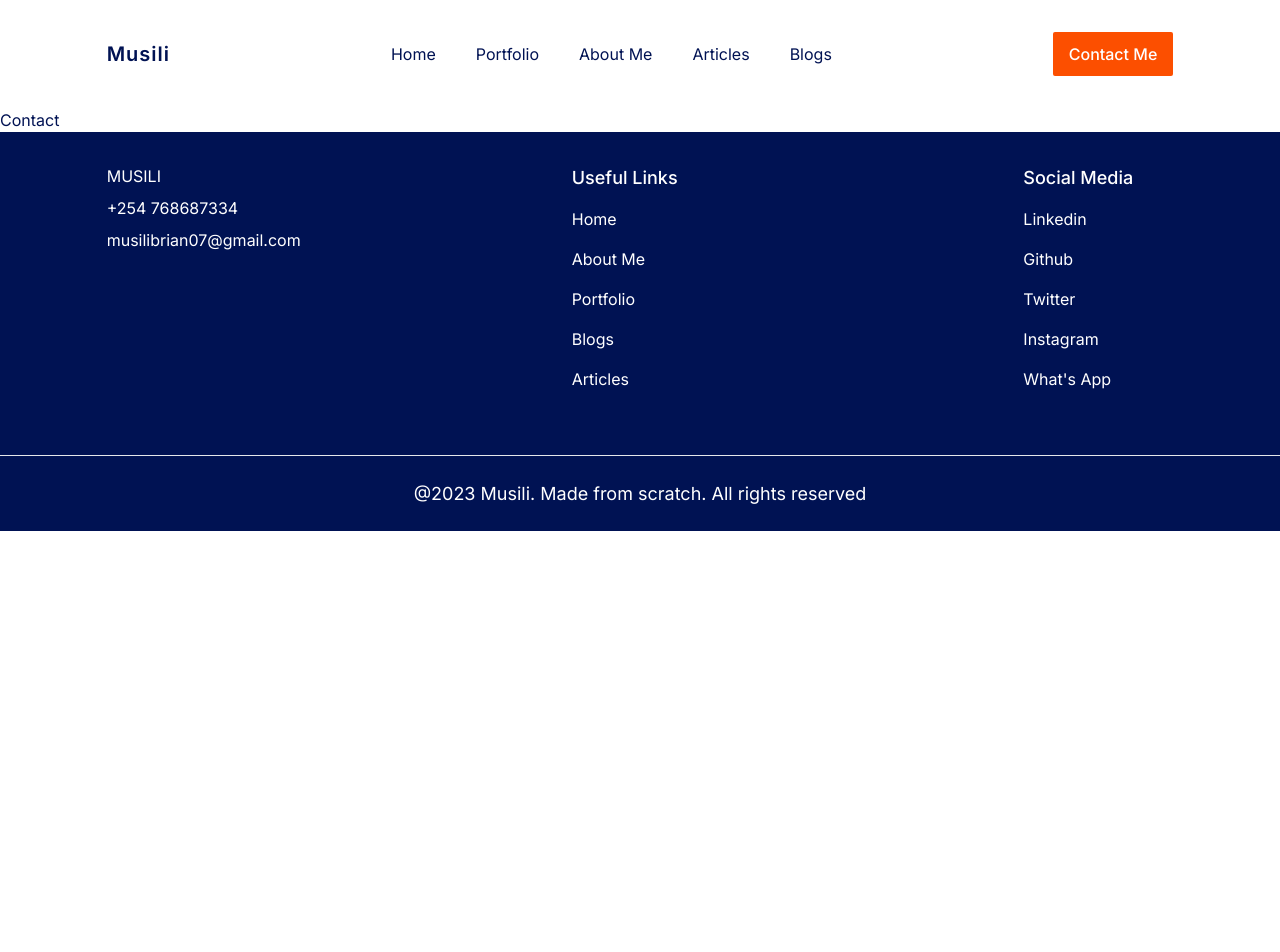
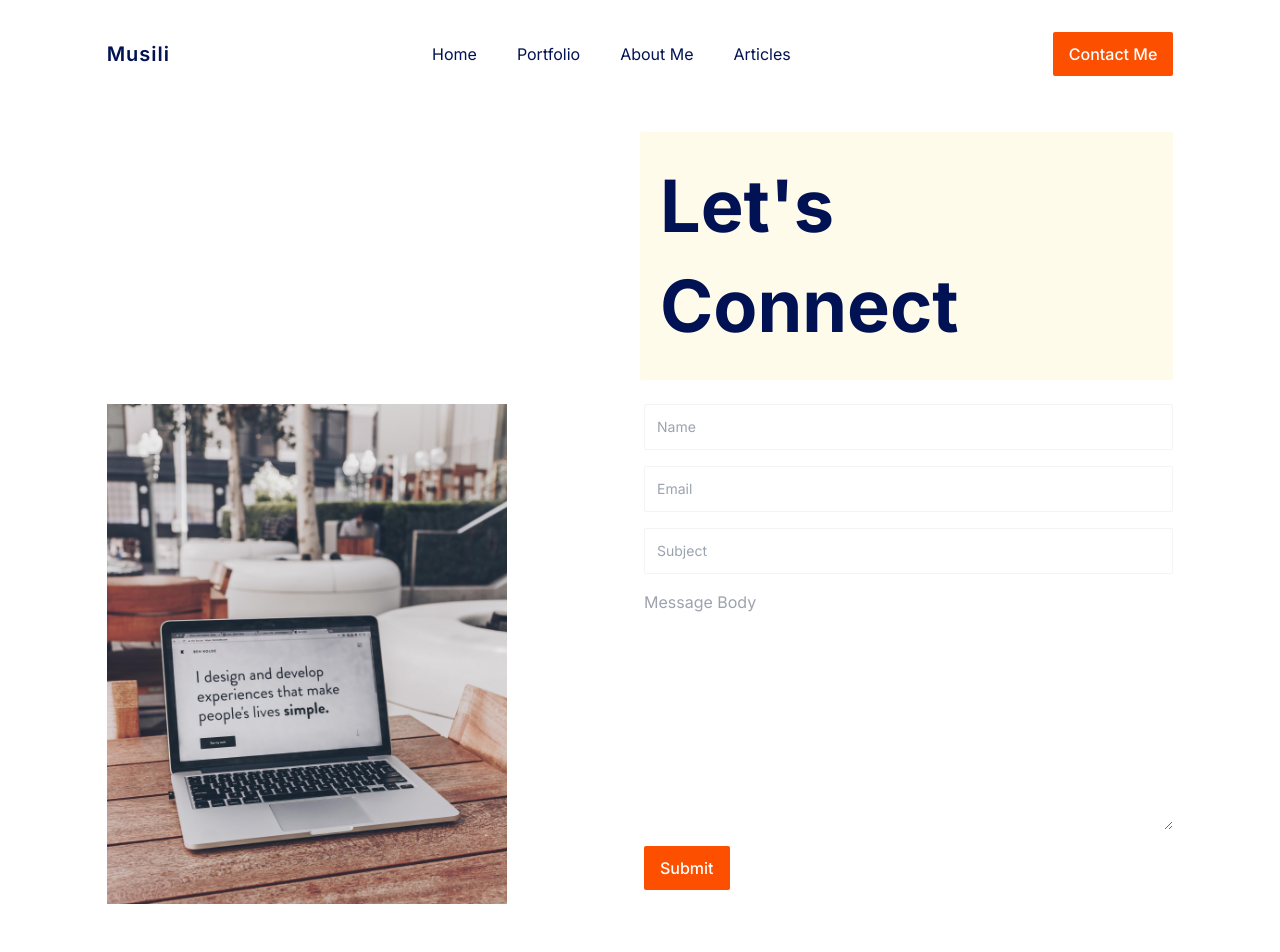
Before and after one commit to MusiliC/Portfolio-v3, a Next.js app: page /contact in a window 1280 px wide. Shown: the top 952 px of the page. Before the commit the page ends 800 px from the top, so only its background shows below. Built offline with nearby package versions, Linux system fonts and the light colour scheme.

Commit message:
Progress portfolio

```diff
--- a/app/articles/page.jsx
+++ b/app/articles/page.jsx
@@ -1,9 +1,12 @@
+import ArticlesComponent from '@/components/articles/ArticlesComponent'
 import React from 'react'
 
 const Articles = () => {
   return (
-    <div>Articles</div>
-  )
+    <div className="min-h-[70vh] lg:min-h-[85vh] ">
+      <ArticlesComponent />
+    </div>
+  );
 }
 
 export default Articles
--- a/app/contact/page.jsx
+++ b/app/contact/page.jsx
@@ -1,9 +1,12 @@
+import ContactComponent from '@/components/contact/ContactComponent'
 import React from 'react'
 
 function Contact() {
   return (
-    <div>Contact</div>
-  )
+    <div className="min-h-[70vh] lg:min-h-[85vh] ">
+      <ContactComponent />
+    </div>
+  );
 }
 
 export default Contact
--- a/app/globals.css
+++ b/app/globals.css
@@ -14,3 +14,7 @@ body,
   font-family: "DM Sana", sans-serif;
   @apply text-primary-100;
 }
+
+.formInput{
+  @apply p-3 text-sm outline-none bg-transparent border border-gray-100 rounded-sm;
+}
--- a/components/about/AboutComponent.jsx
+++ b/components/about/AboutComponent.jsx
@@ -3,6 +3,7 @@ import Image from "next/image";
 import React from "react";
 import Musili from "public/try.png";
 import Button from "../shared/Button";
+import { tools } from "@/constants";
 
 const AboutComponent = () => {
   return (
@@ -36,7 +37,7 @@ const AboutComponent = () => {
         </div>
 
         {/* about me */}
-        <div className={` md:w-5/6 lg:w-2/3  mx-auto`}>
+        <div className={`${styles.paddingY} md:w-5/6 lg:w-2/3  mx-auto`}>
           <p className={`${styles.paragraph} `}>
             Lorem ipsum dolor sit amet consectetur, adipisicing elit. Ex
             similique sunt numquam temporibus amet, reiciendis fugit rerum quia
@@ -44,7 +45,6 @@ const AboutComponent = () => {
             dignissimos aspernatur magni? Nisi velit veniam dicta neque culpa
             alias numquam, assumenda mollitia provident, cum facere incidunt
             voluptatibus reprehenderit labore perferendis fuga veritatis! Lorem
-
           </p>
           <br />
 
@@ -60,9 +60,28 @@ const AboutComponent = () => {
       </section>
 
       {/* skills and experience */}
-      <section className={`${styles.paddingY} bg-secondary-500`}>
-        <div className={`${styles.paddingY} w-5/6 mx-auto`}>
-          <p>skills and experience</p>
+      <section className={`${styles.paddingY}  bg-secondary-500`}>
+        <div
+          className={`${styles.paddingY} flex flex-col gap-5 items-center md:flex-row w-5/6 mx-auto`}
+        >
+          {/* stack tech */}
+          <div
+            className={`${styles.paddingY} flex-1 grid grid-cols-3 lg:grid-cols-4 justify-between  gap-5`}
+          >
+            {tools.map((tool) => (
+              <div key={tool.name} className="flex  items-center flex-col">
+                <Image
+                  src={tool.icon}
+                  alt={tool.name}
+                  className="h-[40px] w-[40px]  object-cover"
+                />
+                <p className={`${styles.paragraph}`}>{tool.name}</p>
+              </div>
+            ))}
+          </div>
+
+          {/* experience level */}
+          <div className="flex-1"></div>
         </div>
       </section>
     </>
--- /dev/null
+++ b/components/articles/ArticlesComponent.jsx
@@ -0,0 +1,44 @@
+import { articles } from "@/constants";
+import styles from "@/style";
+import Image from "next/image";
+import React from "react";
+import Header from "../shared/Header";
+
+const ArticlesComponent = () => {
+  return (
+    <section className="w-full">
+      {/* header */}
+      <div>
+        <Header title="Articles" />
+      </div>
+
+      <div className={`${styles.paddingY} lg:w-4/6  w-5/6 mx-auto`}>
+        {articles.map((article) => (
+          <div
+            className={`${styles.paddingY}  flex flex-col-reverse md:flex-row md:items-center gap-4 border-t border-b  py-5 border-gray-300 md:gap-[30px] lg:gap-[70px]`}
+          >
+            {/* title and desc */}
+            <div className="flex-1 flex-col gap-3 px-2 ">
+              <h1 className="font-semibold font-poppins md:text-[20px] text-secondary-100 text-[18px]">
+                {article.name}
+              </h1>
+
+              <p className={`${styles.paragraph}`}>{article.desc}</p>
+            </div>
+
+            {/* image */}
+            <div className="md:w-[40%] px-2 lg:w-[25%] flex cursor-pointer justify-center">
+              <Image
+                src={article.image}
+                alt={article.name}
+                className="h-[180px] md:h-[150px] w-full rounded-md  object-cover"
+              />
+            </div>
+          </div>
+        ))}
+      </div>
+    </section>
+  );
+};
+
+export default ArticlesComponent;
--- a/components/contact/ContactComponent.jsx
+++ b/components/contact/ContactComponent.jsx
@@ -1,18 +1,52 @@
-import styles from '@/style'
-import React from 'react'
+import styles from "@/style";
+import Image from "next/image";
+import React from "react";
+import contact from "public/contact.jpg";
+import Button from "../shared/Button";
 
 const ContactComponent = () => {
   return (
-    <section
-      className={`${styles.paddingY} w-5/6 mx-auto flex gap-10 flex-col md:flex-row`}
-    >
-      {/* image */}
-      <div></div>
+    <section className={`${styles.paddingY} w-full `}>
+      <div className={` w-5/6 mx-auto`}>
+        {/* title header */}
 
-      {/* form */}
-      <div></div>
+        <div
+          className={`${styles.paddingY}  bg-secondary-500 px-5 rounded-sm  lg:w-1/2 ml-auto`}
+        >
+          <h1 className=" font-bold font-poppins md:text-[72px] text-[42px] md:leading-[100px] leading-[60px]">
+            Let's <br /> Connect
+          </h1>
+        </div>
+
+        <div className={`${styles.paddingY} flex md:flex-row flex-col gap-10 lg:gap-2`}>
+          {/* image */}
+          <div className="flex-1">
+            <Image src={contact} alt="musili" className="h-[500px] w-[400px]" />
+          </div>
+
+          {/* form */}
+          <div className="flex-1">
+            <form action="" className="w-full flex flex-col gap-4">
+              <input type="text" className="formInput" placeholder="Name" />
+              <input type="text" className="formInput" placeholder="Email" />
+              <input type="text" className="formInput" placeholder="Subject" />
+              <textarea
+                name=""
+                placeholder="Message Body"
+                id=""
+                cols="30"
+                rows="10"
+              ></textarea>
+
+              <div className="flex justify-start">
+                <Button text="Submit" />
+              </div>
+            </form>
+          </div>
+        </div>
+      </div>
     </section>
   );
-}
+};
 
-export default ContactComponent
+export default ContactComponent;
--- /dev/null
+++ b/components/shared/Header.jsx
@@ -0,0 +1,24 @@
+import React from "react";
+import aboutImage from "/public/5.jpg";
+import Image from "next/image";
+
+const Header = ({title}) => {
+  return (
+    <div className=" relative w-full  bg-gradient-to-br from-primary-500 to-secondary-500  h-[300px]">
+      <Image
+        src={aboutImage}
+        className="h-full w-full opacity-[70%] grayscale-[60%] mix-blend-overlay object-cover"
+        alt="about"
+      />
+
+      <div className="  px-6 py-2 absolute bottom-[100px] rounded-lg left-[30px] md:left-[60px] lg:left-[220px]">
+        <p className="text-3xl md:text-4xl lg:text-5xl font-semibold tracking-widest">
+          {title}
+        </p>
+
+      </div>
+    </div>
+  );
+};
+
+export default Header;
--- a/constants/index.js
+++ b/constants/index.js
@@ -22,6 +22,8 @@ import springBoot from "public/springBoot.svg";
 import tailwind from "public/tailwind.svg";
 import ts from "public/ts.svg";
 
+//design projects
+
 export const navLinks = [
   {
     id: "/",
@@ -39,10 +41,10 @@ export const navLinks = [
     id: "articles",
     title: "Articles",
   },
-  {
-    id: "blogs",
-    title: "Blogs",
-  },
+  // {
+  //   id: "blogs",
+  //   title: "Blogs",
+  // },
 ];
 
 export const footerLinks = [
@@ -61,10 +63,10 @@ export const footerLinks = [
         name: "Portfolio",
         link: "/portfolio",
       },
-      {
-        name: "Blogs",
-        link: "/blogs",
-      },
+      // {
+      //   name: "Blogs",
+      //   link: "/blogs",
+      // },
       {
         name: "Articles",
         link: "/articles",
@@ -146,7 +148,7 @@ export const tools = [
     icon: node,
   },
   {
-    name: "Tailwind CSS",
+    name: "Tailwind",
     icon: tailwind,
   },
   {
@@ -194,3 +196,51 @@ export const tools = [
     icon: figma,
   },
 ];
+
+
+export const designProjects = [
+  {
+    image: ux,
+    name: "EOE Foundation",
+    desc: "We conceptualised and designed PAUSE,  a symptom tracking application for women who are trying to understand what is happening in their bodies. Many women are experiencing symptoms that have a huge overlap in both Long COVID and "
+  },
+  {
+    image: ux,
+    name: "Personal Website",
+    desc: "We conceptualised and designed PAUSE,  a symptom tracking application for women who are trying to understand what is happening in their bodies. Many women are experiencing symptoms that have a huge overlap in both Long COVID and "
+  },
+]
+
+export const webProjects = [
+  {
+    image: ux,
+    name: "EOE Foundation",
+    desc: "We conceptualised and designed PAUSE,  ",
+    link: "project link"
+  },
+  {
+    image: ux,
+    name: "Personal Website",
+    desc: "We conceptualised and designed ",
+    link: "project Link"
+  },
+  {
+    image: ux,
+    name: "KUSA System",
+    desc: "We conceptualised and designed ",
+    link: "project Link"
+  },
+];
+
+export const articles = [
+  {
+    image: ux,
+    name: "EOE Foundation",
+    desc: "We conceptualised and designed PAUSE,  a symptom tracking application for women who are trying to understand what is happening in their bodies. Many women are experiencing symptoms that have a huge overlap in both Long COVID and ",
+  },
+  {
+    image: ux,
+    name: "Personal Website",
+    desc: "We conceptualised and designed PAUSE,  a symptom tracking application for women who are trying to understand what is happening in their bodies. Many women are experiencing symptoms that have a huge overlap in both Long COVID and ",
+  },
+];
--- a/style.js
+++ b/style.js
@@ -4,7 +4,7 @@ const styles = {
   heading2:
     "font-poppins font-semibold xs:text-[48px] text-[40px] text-white xs:leading-[76.8px] leading-[66.8px] w-full",
   paragraph:
-    "font-poppins font-normal text-dimWhite text-[15px] leading-[30.8px]",
+    "font-poppins font-normal text-dimWhite text-[13px] leading-[30.8px]",
 
   flexCenter: "flex justify-center items-center",
   flexStart: "flex justify-center items-start",
```
Also changed, not shown: public/contact.jpg (added), 1 other file (tests, documents, lock files or other folders).
